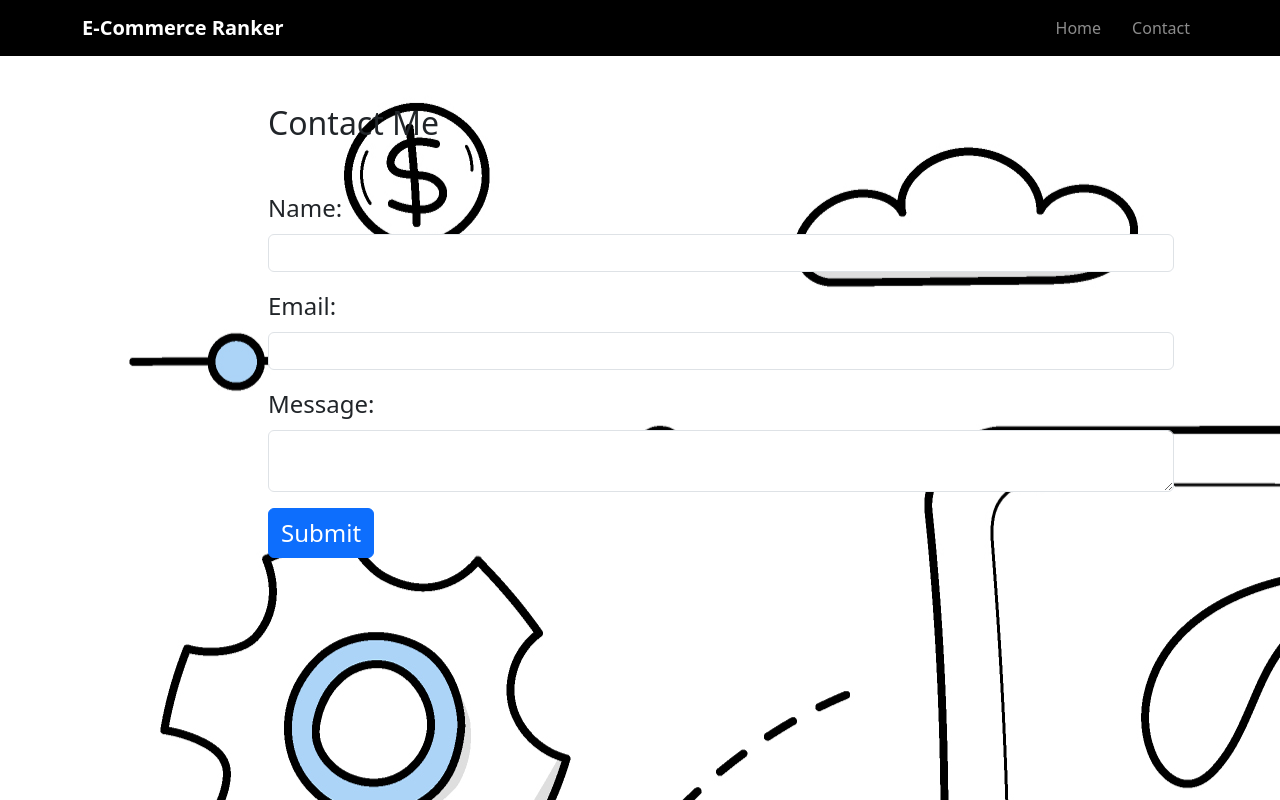
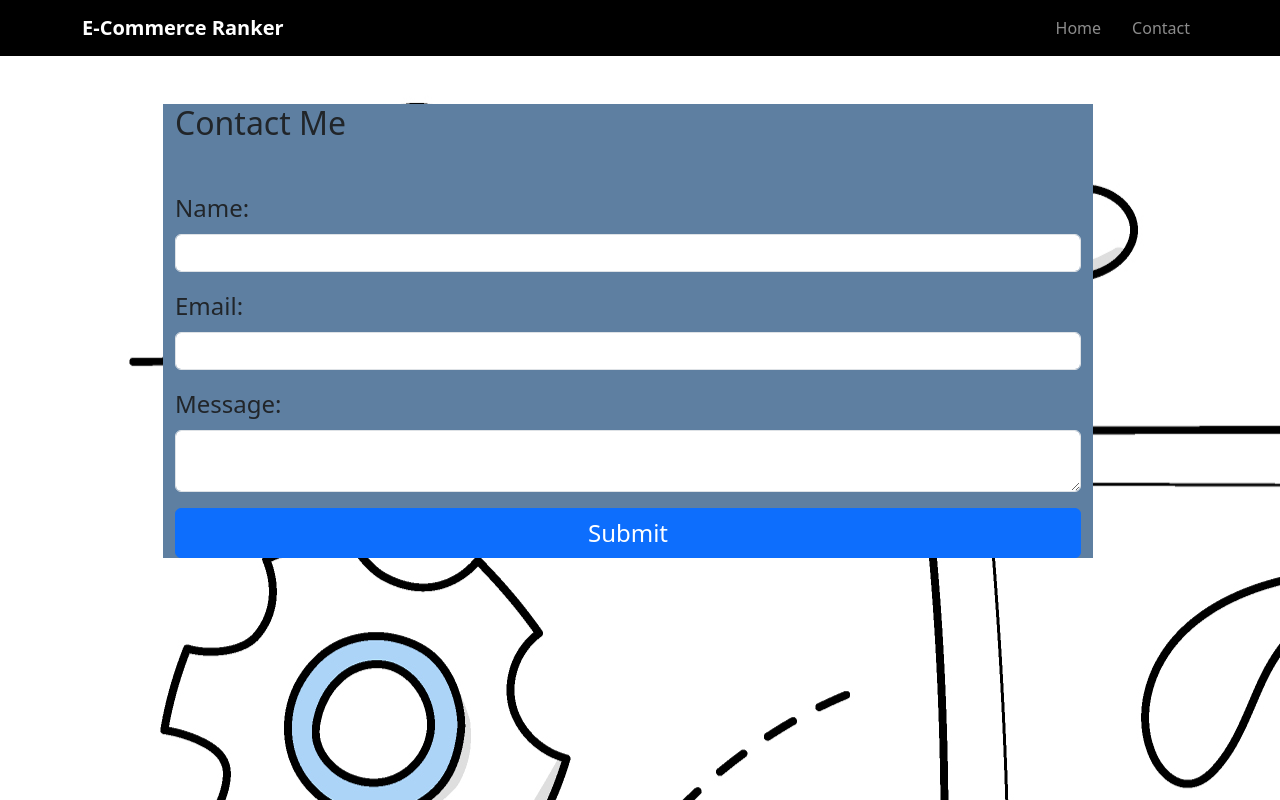
Before and after one commit to josh484/eCommerce-ranker, a React (Vite) app: page /contact in a window 1280 px wide. Built offline with nearby package versions, Linux system fonts and the light colour scheme.

Commit message:
changed some html

```diff
--- a/src/App.css
+++ b/src/App.css
@@ -53,3 +53,7 @@
     --bs-btn-active-border-color: #3700B3 !important;
     --bs-btn-active-bg: #3700B3 !important;
 }
+
+.contact{
+    background-color: #5e7fa1;
+}
--- a/src/components/Contact.jsx
+++ b/src/components/Contact.jsx
@@ -24,8 +24,8 @@ function Contact() {
   return (
     <div>
       <div className="row footer">
-        <div className="row justify-content-end mt-5">
-          <form onSubmit={handleSubmit} className="col-10 fs-4">
+        <div className="row justify-content-center mt-5">
+          <form onSubmit={handleSubmit} className="col-10 fs-4 d-flex flex-column justify-content-center contact">
             <h2 className="mb-5">Contact Me</h2>
             <div className="mb-3">
               <label htmlFor="name" className="form-label">
```
